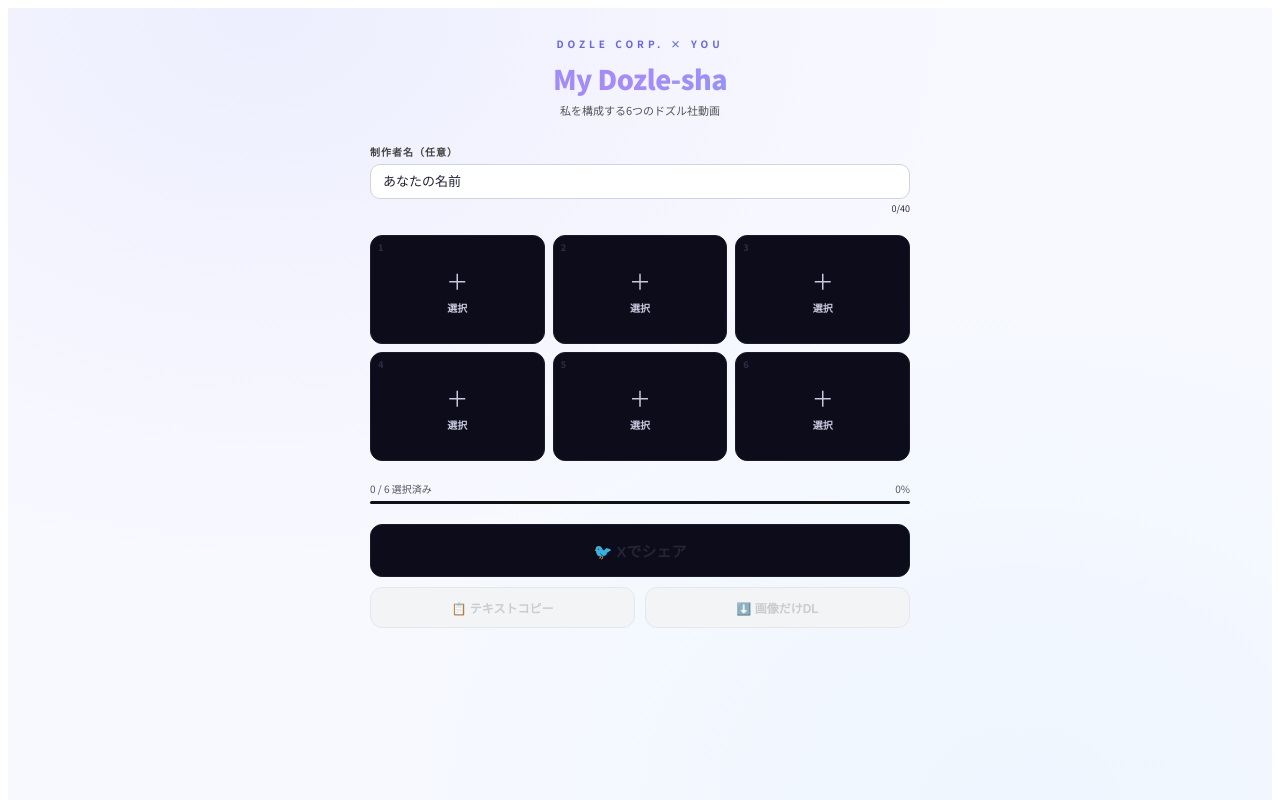
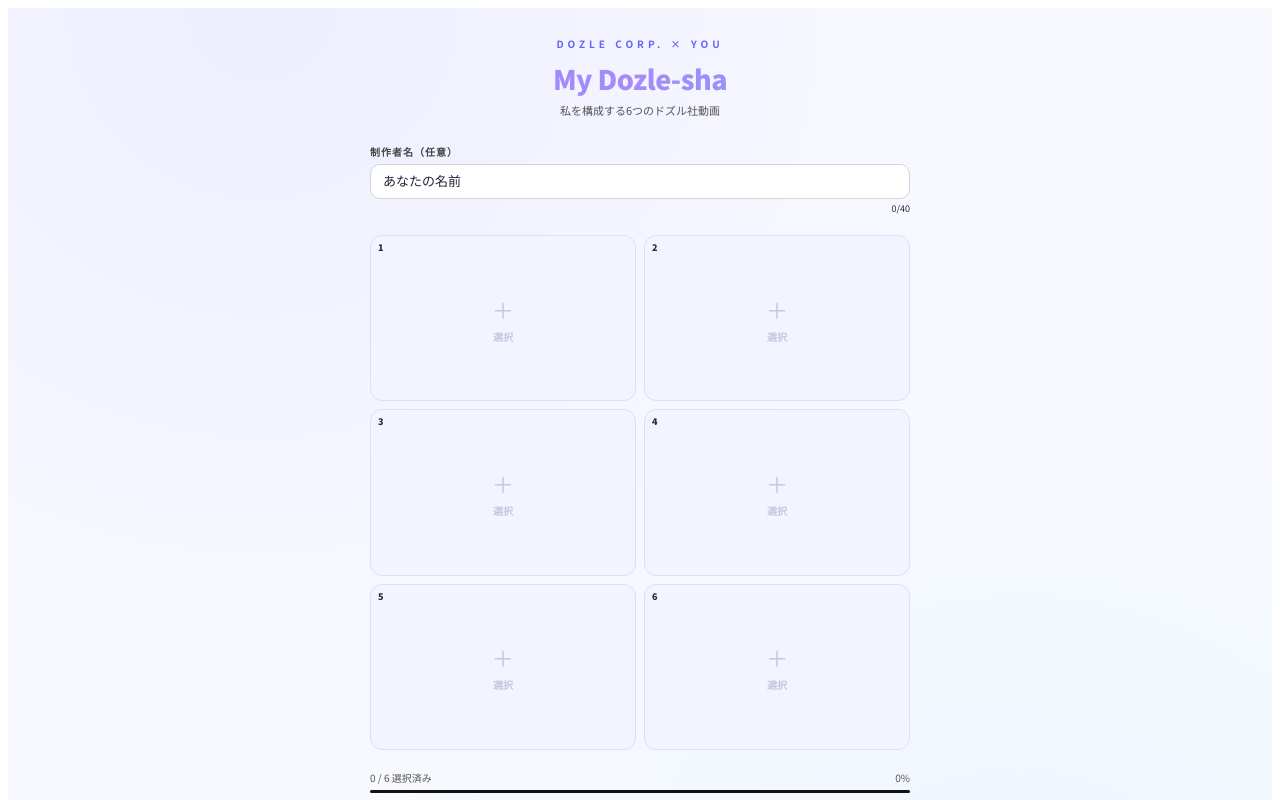
Before and after one commit to DozleYouTube/my6dozlesha, a React (Vite) app: page / in a window 1280 px wide. Shown: the top 800 px of the page. Built offline with nearby package versions, Linux system fonts and the light colour scheme.

Commit message:
見た目変更

```diff
--- a/src/App.jsx
+++ b/src/App.jsx
@@ -235,7 +235,7 @@
 
       {/* ── Search Modal ── */}
       {activeCell !== null && (
-        <div style={{ position: "fixed", inset: 0, background: "rgba(0,0,0,0.9)", zIndex: 1000, display: "flex", alignItems: "center", justifyContent: "center", padding: 16 }} onClick={closeModal}>
+        <div style={{ position: "fixed", inset: 0, background: "rgba(0,0,0,0.5)", zIndex: 1000, display: "flex", alignItems: "center", justifyContent: "center", padding: 16 }} onClick={closeModal}>
           <div style={{ background: "#ffffff", border: "1px solid #e2e8f0", borderRadius: 20, padding: "22px 20px", width: "100%", maxWidth: 460, maxHeight: "82vh", display: "flex", flexDirection: "column", gap: 14, boxShadow: "0 24px 64px rgba(0,0,0,0.75)" }} onClick={e => e.stopPropagation()}>
 
             <div style={{ display: "flex", alignItems: "center", justifyContent: "space-between" }}>
@@ -254,12 +254,12 @@
                 onKeyDown={e => e.key === "Enter" && doSearch(searchQuery)}
                 style={{ flex: 1, background: "#f9fafb", border: "1px solid #d1d5db", borderRadius: 10, padding: "9px 12px", color: "#111", fontSize: 12, outline: "none" }}
                 onFocus={e => e.target.style.borderColor = "#6366f1"}
-                onBlur={e => e.target.style.borderColor = "#1e1e38"}
+                onBlur={e => e.target.style.borderColor = "#d1d5db"}
               />
               <button
                 onClick={() => doSearch(searchQuery)}
                 disabled={searching || !searchQuery.trim()}
-                style={{ background: searching || !searchQuery.trim() ? "#12121e" : "linear-gradient(135deg,#6366f1,#a78bfa)", border: "none", borderRadius: 10, padding: "9px 14px", color: searching || !searchQuery.trim() ? "#333" : "#fff", fontWeight: 800, fontSize: 12, cursor: searching || !searchQuery.trim() ? "not-allowed" : "pointer", whiteSpace: "nowrap", transition: "all 0.15s" }}
+                style={{ background: searching || !searchQuery.trim() ? "#e5e7eb" : "linear-gradient(135deg,#6366f1,#a78bfa)", border: "none", borderRadius: 10, padding: "9px 14px", color: searching || !searchQuery.trim() ? "#aaa" : "#fff", fontWeight: 800, fontSize: 12, cursor: searching || !searchQuery.trim() ? "not-allowed" : "pointer", whiteSpace: "nowrap", transition: "all 0.15s" }}
               >
                 {searching ? "検索中…" : "🔍 検索"}
               </button>
@@ -317,18 +317,18 @@
         <label style={{ fontSize: 10, color: "#444", fontWeight: 700, letterSpacing: 1, display: "block", marginBottom: 5 }}>制作者名（任意）</label>
         <input type="text" maxLength={40} placeholder="あなたの名前" value={author} onChange={e => setAuthor(e.target.value)}
           style={{ width: "100%", boxSizing: "border-box", background: "#fff", border: "1px solid #d1d5db", borderRadius: 10, padding: "9px 12px", color: "#111", fontSize: 13, outline: "none" }}
-          onFocus={e => e.target.style.borderColor = "#6366f1"} onBlur={e => e.target.style.borderColor = "#1a1a30"}
+          onFocus={e => e.target.style.borderColor = "#6366f1"} onBlur={e => e.target.style.borderColor = "#d1d5db"}
         />
         <div style={{ textAlign: "right", fontSize: 9, color: "#2a2a3a", marginTop: 3 }}>{author.length}/40</div>
       </div>
 
       {/* ── 3×2 Grid ── */}
-      <div style={{ display: "grid", gridTemplateColumns: "repeat(3, 1fr)", gap: 8, maxWidth: 540, margin: "0 auto 20px" }}>
+      <div style={{ display: "grid", gridTemplateColumns: "repeat(2, 1fr)", gap: 8, maxWidth: 540, margin: "0 auto 20px" }}>
         {cells.map((cell, i) => (
           <div key={i} onClick={() => openModal(i)}
-            style={{ aspectRatio: "16/10", background: cell ? "transparent" : "#0c0c1a", border: `1px solid ${cell ? "rgba(99,102,241,0.3)" : "#1a1a30"}`, borderRadius: 12, position: "relative", cursor: "pointer", overflow: "hidden", transition: "border-color 0.18s, box-shadow 0.18s" }}
+            style={{ aspectRatio: "16/10", background: cell ? "transparent" : "#f3f4ff", border: `1px solid ${cell ? "rgba(99,102,241,0.3)" : "#dde0f5"}`, borderRadius: 12, position: "relative", cursor: "pointer", overflow: "hidden", transition: "border-color 0.18s, box-shadow 0.18s" }}
             onMouseEnter={e => { e.currentTarget.style.borderColor = "#6366f150"; e.currentTarget.style.boxShadow = "0 4px 20px rgba(99,102,241,0.14)"; }}
-            onMouseLeave={e => { e.currentTarget.style.borderColor = cell ? "rgba(99,102,241,0.3)" : "#1a1a30"; e.currentTarget.style.boxShadow = "none"; }}
+            onMouseLeave={e => { e.currentTarget.style.borderColor = cell ? "rgba(99,102,241,0.3)" : "#dde0f5"; e.currentTarget.style.boxShadow = "none"; }}
           >
             {/* Number badge */}
             <div style={{ position: "absolute", top: 5, left: 7, zIndex: 3, fontSize: 9, fontWeight: 800, color: cell ? "rgba(255,255,255,0.7)" : "#2a2a40", textShadow: cell ? "0 1px 3px rgba(0,0,0,0.8)" : "none" }}>{i + 1}</div>
@@ -390,7 +390,7 @@
       <div style={{ maxWidth: 540, margin: "0 auto", display: "flex", flexDirection: "column", gap: 10 }}>
         {/* Twitterシェアボタン（メイン） */}
         <button onClick={handleTwitterShare} disabled={filledCount === 0 || generating}
-          style={{ width: "100%", padding: "15px", background: filledCount === 0 ? "#0c0c1a" : "linear-gradient(135deg,#1d9bf0,#0d7abf)", border: filledCount === 0 ? "1px solid #1a1a30" : "none", borderRadius: 12, color: filledCount === 0 ? "#252535" : "#fff", fontSize: 15, fontWeight: 800, cursor: filledCount === 0 || generating ? "not-allowed" : "pointer", boxShadow: filledCount > 0 ? "0 4px 22px rgba(29,155,240,0.35)" : "none", transition: "all 0.2s", display: "flex", alignItems: "center", justifyContent: "center", gap: 8 }}>
+          style={{ width: "100%", padding: "15px", background: filledCount === 0 ? "#e5e7eb" : "linear-gradient(135deg,#38bdf8,#0ea5e9)", border: filledCount === 0 ? "1px solid #e5e7eb" : "none", borderRadius: 12, color: filledCount === 0 ? "#aaa" : "#fff", fontSize: 15, fontWeight: 800, cursor: filledCount === 0 || generating ? "not-allowed" : "pointer", boxShadow: filledCount > 0 ? "0 4px 22px rgba(56,189,248,0.4)" : "none", transition: "all 0.2s", display: "flex", alignItems: "center", justifyContent: "center", gap: 8 }}>
           {generating ? "⏳ 生成中..." : (
             <>{filledCount === 0 ? "🐦 Xでシェア" : "🐦 Xでシェアする"} {filledCount > 0 && <span style={{ fontSize: 11, opacity: 0.8, fontWeight: 400 }}>({filledCount}/6)</span>}</>
           )}
```
